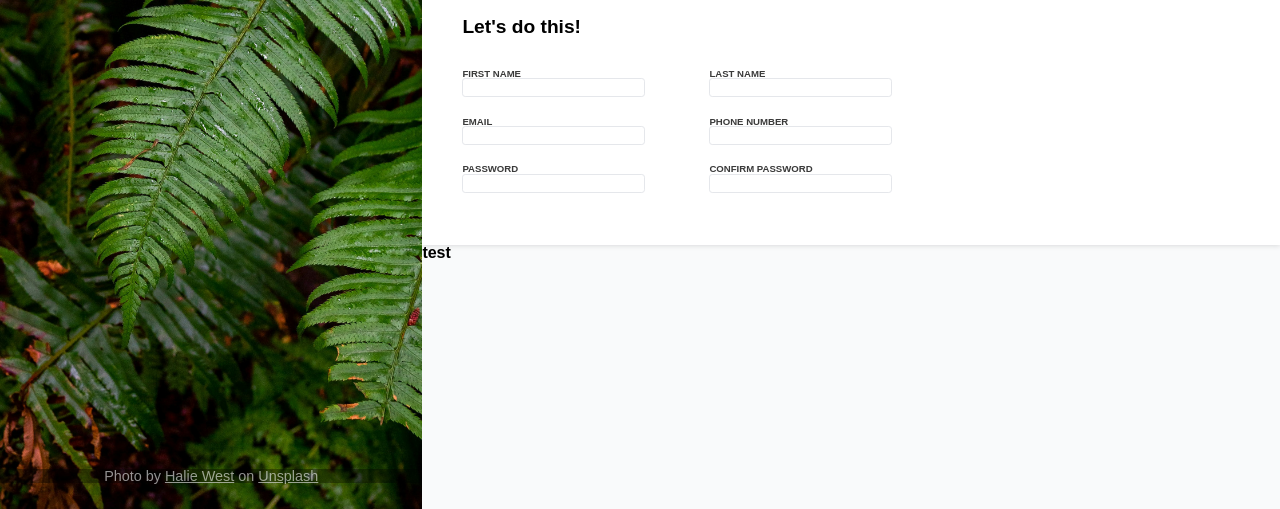
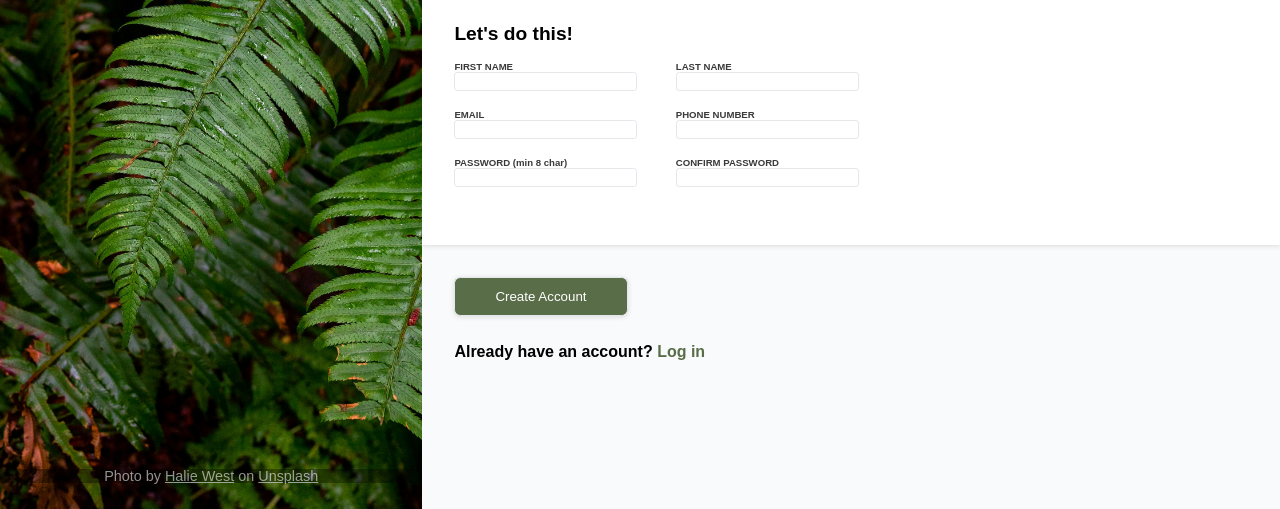
Before and after one commit to aceus0/signup-form, a plain HTML site: page index.html in a window 1280 px wide. Shown: the part 291-800 px from the top of the page. Drawn offline with Linux system fonts and the light colour scheme.

Commit message:
actually pushing changes

```diff
--- a/index.html
+++ b/index.html
@@ -27,42 +27,48 @@
         </section>
         <section class="content">
 
-            <form action="" method="post">
+            <form id="sign-up" action="" method="post">
                 <h1>Let's do this!</h1>
                 <section class="form">
-                <div class="left-form">
+                    <div class="name-form">
                         <p>
                             <label for="first_name">FIRST NAME</label>
                             <input type="text" name="first_name" id="first_name">
                         </p>
                         <p>
+                            <label for="last_name">LAST NAME</label>
+                            <input type="text" name="last_name" id="last_name">
+                        </p>
+                    </div>
+                    <div class="contact-form">
+                        <p>
                             <label for="email">EMAIL</label>
                             <input type="email" name="email" id="email">
-                    </p>
-                    <p>
-                        <label for="password">PASSWORD</label>
-                        <input type="text" name="password" id="password">
-                    </p>
-                </div>
-                <div class="right-form">
-                    <p>
-                        <label for="last_name">LAST NAME</label>
-                        <input type="text" name="last_name" id="last_name">
                         </p>
                         <p>
                             <label for="phone_number">PHONE NUMBER</label>
                             <input type="tel" name="phone_number" id="phone_number">
                         </p>
+                    </div>
+                    <div class="password-form">
+                        <p>
+                            <label for="password">PASSWORD (min 8 char)</label>
+                            <input pattern=".{8,}$" type="password" name="password" id="password">
+                        </p>
                         <p>
                             <label for="confirm_password">CONFIRM PASSWORD</label>
-                        <input type="password">
+                            <input pattern=".{8,}$" type="password" name="confirm_password" id="confirm_password">
                         </p>
                     </div>
                 </section>
+
             </form>
         </section>
         <section class="bot-bun">
-test
+            <div class="buttons">
+                <input class="submit" value="Create Account" type="submit" id="submit-form" form="sign-up"/>
+                <div class="log-in">Already have an account? <span ><a style="color:#596D48;text-decoration:none;" href="form.html">Log in</a></span></div>
+            </div>
         </section>
     </div>
 </body>
--- a/style.css
+++ b/style.css
@@ -116,12 +116,13 @@ body {
 	margin-left: 2rem;
 }
 
-.content {
+section.content {
 	display: flex;
 	align-items: center;
 	height: 34%;
 	background-color: #FFFFFF;
 	box-shadow: 0px 1px 5px 0px #DADBDC;
+	overflow: auto;
 }
 
 .bot-bun {
@@ -157,32 +158,66 @@ p {
 
 
 form {
-	position: relative;
-	left: 2.5rem;
+	margin-left: 2rem;
 }
 
-.left-form, .right-form {
+
+
+section.form>div {
 	display: flex;
-	flex-direction: column;
+	flex-direction: row;
+	gap: 4em;
 }
 
 section.form {
 	display: flex;
+	flex-direction: column;
 	color: #3a3a3a;
 	font-size: .6rem;
-	gap: 4rem
 
 }
 
 form>h1 {
-	padding-bottom: 1.3rem;
+	padding-bottom: .5rem;
 }
 
 input {
 	border-radius: .2rem;
 	border: 1px solid #E5E7EB;
+	outline: none;
 }
 
 input:focus {
-	border-color: blue;
+	border-color: #6082E1;
+	box-shadow: 0px 1px 5px 0px #DADBDC;
 }
+
+input:invalid {
+	border-color: red;
+}
+
+div.buttons {
+	margin-left: 2rem;
+	margin-top: 2rem;
+	flex-shrink: inherit;
+}
+
+.log-in {
+	position: relative;
+	top: 1.7rem;
+}
+
+button.create {
+	background-color: #596D48;
+}
+
+
+input.submit {
+	background-color: #596D48;
+	color: white;
+	padding: .7rem;
+	padding-left: 2.5rem;
+	padding-right: 2.5rem;
+	border-radius: .4rem;
+	box-shadow: 0px 1px 5px 0px #DADBDC;
+}
```
Lines whose indentation alone changed are shown as unchanged.
